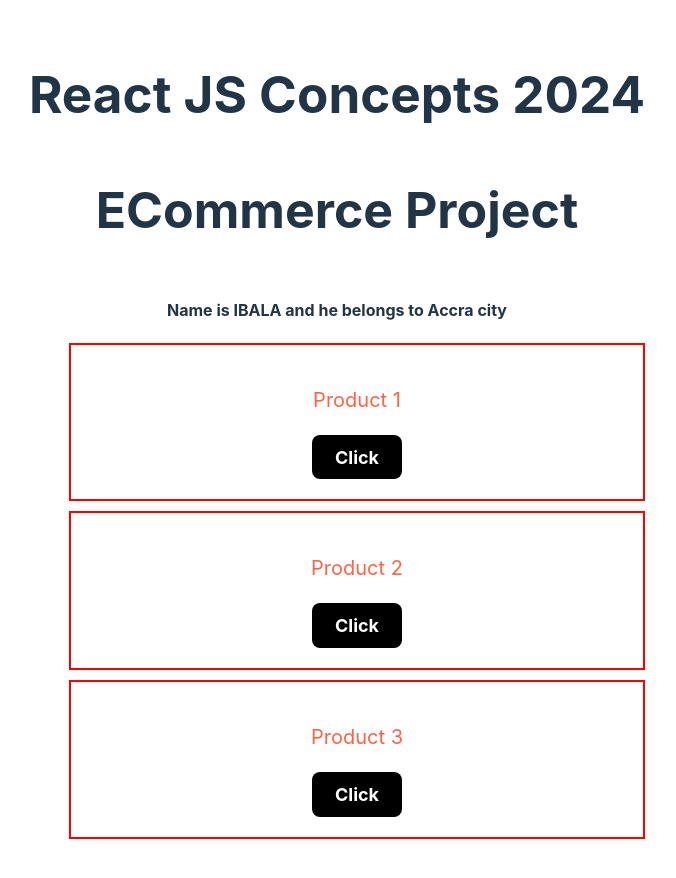
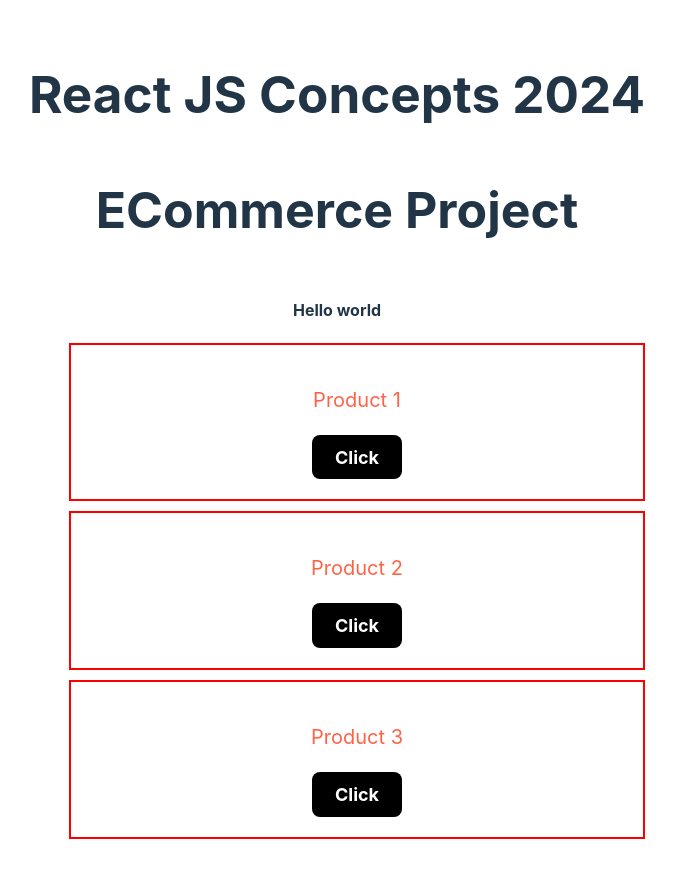
Before and after one commit to IB-ALA/REACT-TUTORIALS, a React (Vite) app in the folder reactjs-concepts-2024/: page / in a window 1280 px wide. Shown: the top 878 px of the page, without its empty margins (303-979 px from the left). Built offline with nearby package versions, Linux system fonts and the light colour scheme.

Commit message:
Conditional statements.

```diff
--- a/reactjs-concepts-2024/src/components/products/index.jsx
+++ b/reactjs-concepts-2024/src/components/products/index.jsx
@@ -4,17 +4,47 @@ import "./style.css";
 // nested components
 function ProductList({ name, city, listOfProducts }) {
   // console.log(props);
+  // const { name, city } = props;
 
-  // const { name, city } = props;
+  const flag = false;
+
+  function renderTextBlock(flag) {
+    return flag ? (
+      <h4>
+        Name is {name} and he belongs to {city} city
+      </h4>
+    ) : (
+      <h4>Hello world</h4>
+    );
+  }
+
+  // const renderTextBlock = flag ? (
+  //   <h4>
+  //     Name is {name} and he belongs to {city} city
+  //   </h4>
+  // ) : (
+  //   <h4>Hello world</h4>
+  // );
+
+  // let renderTextBlock = null;
+  // if (flag) {
+  //   renderTextBlock = (
+  //     <h4>
+  //       Name is {name} and he belongs to {city} city
+  //     </h4>
+  //   );
+  // } else {
+  //   renderTextBlock = <h4>Hello world</h4>;
+  // }
 
   return (
     <div>
       <h3 className="title">ECommerce Project</h3>
       {/* <ProductItem /> */}
 
-      <h4>
-        Name is {name} and he belongs to {city} city
-      </h4>
+      {/* conditional rendering */}
+      {renderTextBlock(flag)}
+      {/* {renderTextBlock} */}
 
       <ul>
         {listOfProducts.map((item, index) => (
```
